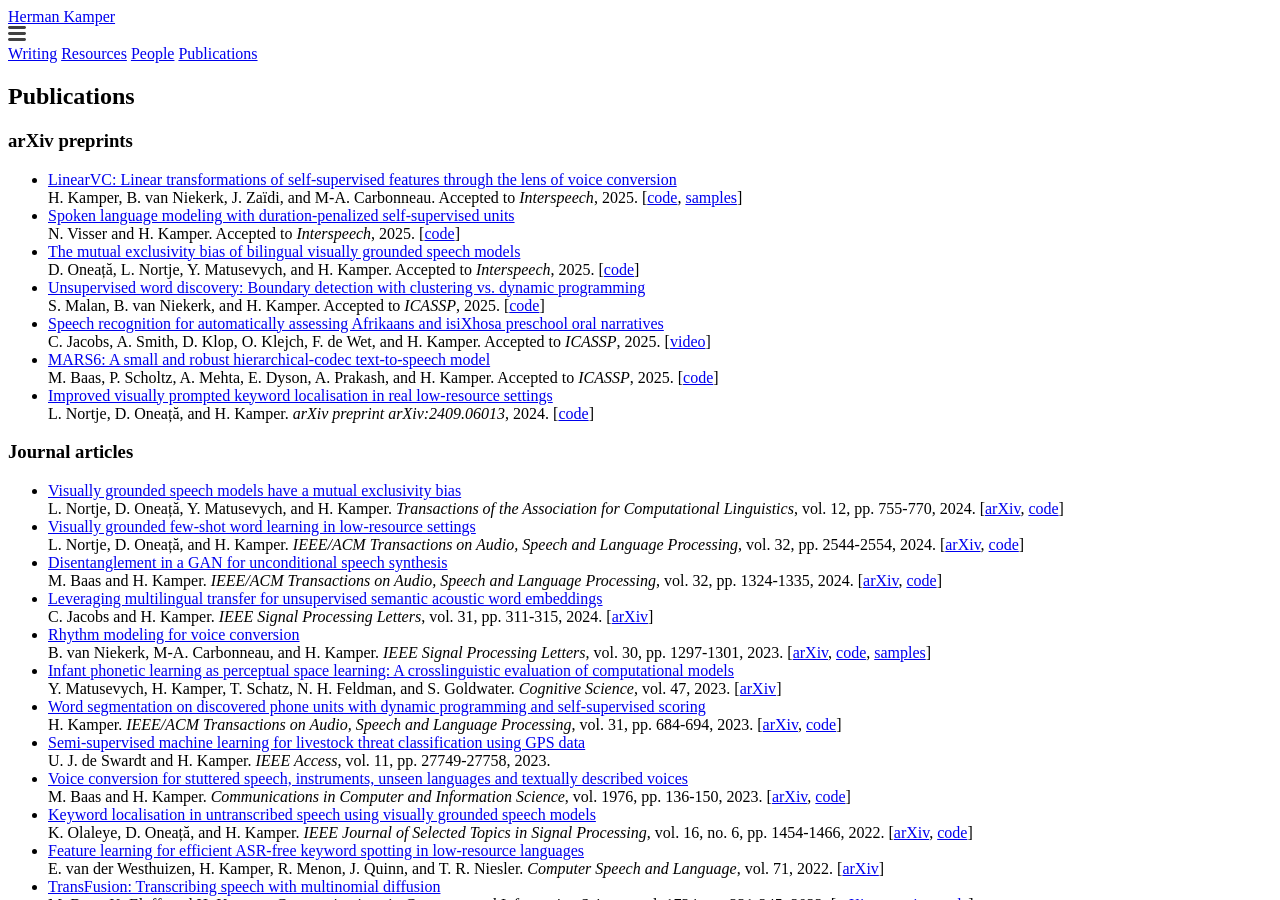
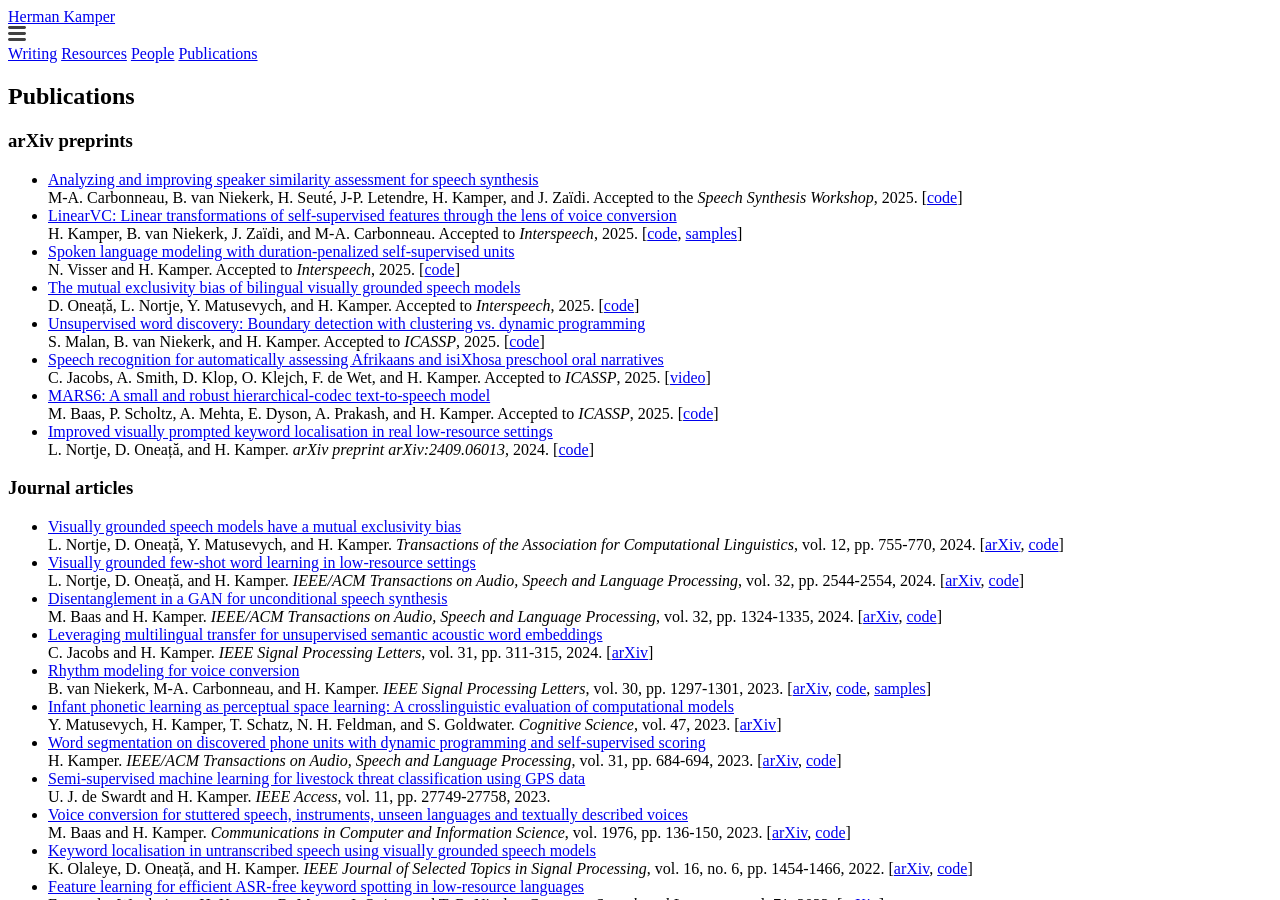
Before and after one commit to kamperh/kamperh.github.io, a Jekyll site: the page built from publications.md, in a window 1280 px wide and 900 px high. Built offline with Jekyll 4.4.1, drawn with Linux system fonts in a browser that asks for light colours; a style sheet for code colours, icons or effects is not loaded.

Commit message:
Update publications.md

```diff
--- a/publications.md
+++ b/publications.md
@@ -10,6 +10,8 @@ order: 5
 
 ### arXiv preprints
 
+- [Analyzing and improving speaker similarity assessment for speech synthesis](https://arxiv.org/abs/2507.02176)
+  M-A. Carbonneau, B. van Niekerk, H. Seuté, J-P. Letendre, H. Kamper, and J. Zaïdi. Accepted to the *Speech Synthesis Workshop*, 2025. [[code](https://github.com/ubisoft/ubisoft-laforge-spkrid)]
 - [LinearVC: Linear transformations of self-supervised features through the lens of voice conversion](https://arxiv.org/abs/2506.01510)
   H. Kamper, B. van Niekerk, J. Zaïdi, and M-A. Carbonneau. Accepted to *Interspeech*, 2025. [[code](https://github.com/kamperh/linearvc/), [samples](https://www.kamperh.com/linearvc/)]
 - [Spoken language modeling with duration-penalized self-supervised units](https://arxiv.org/abs/2505.23494)
```
